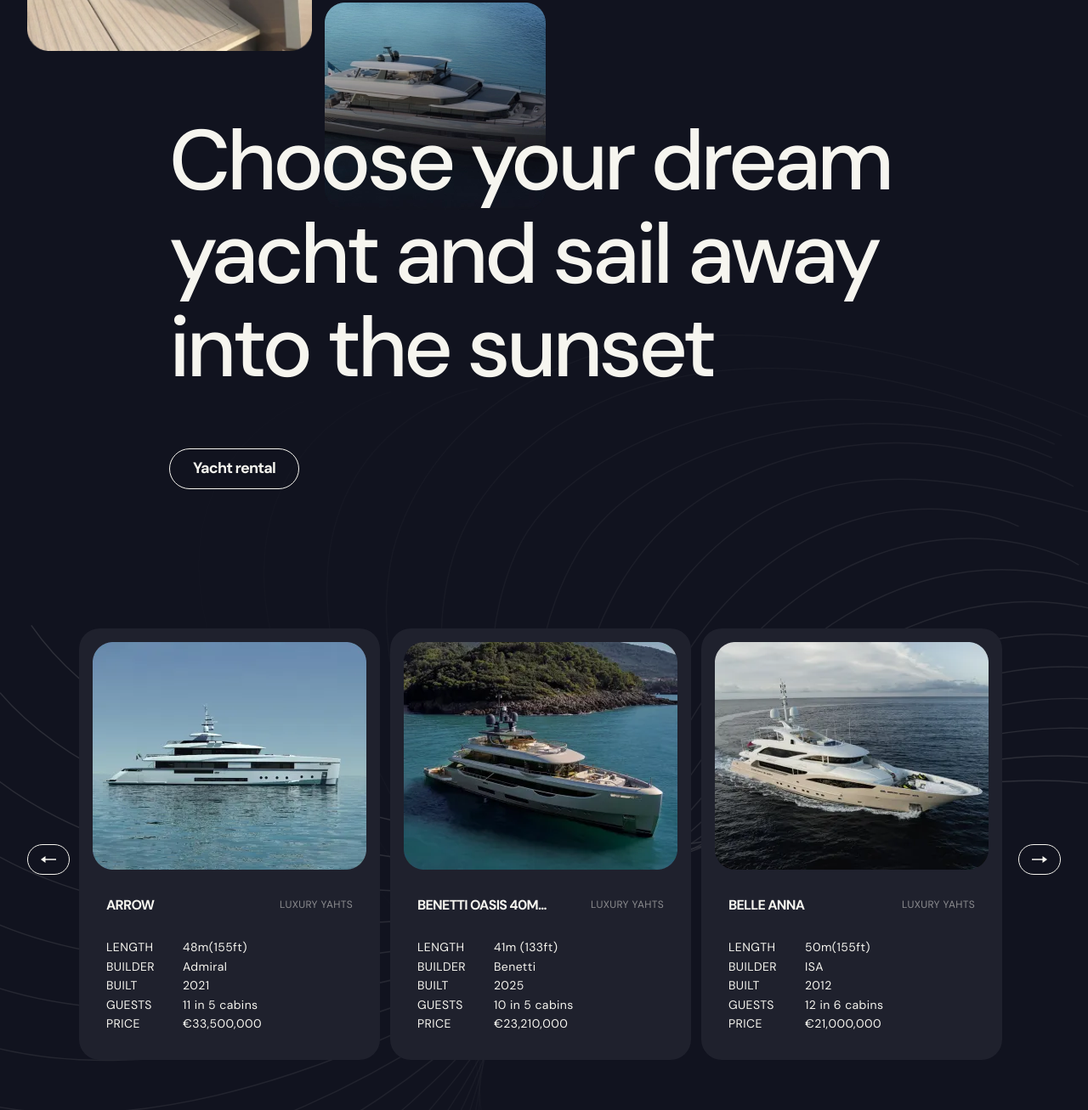
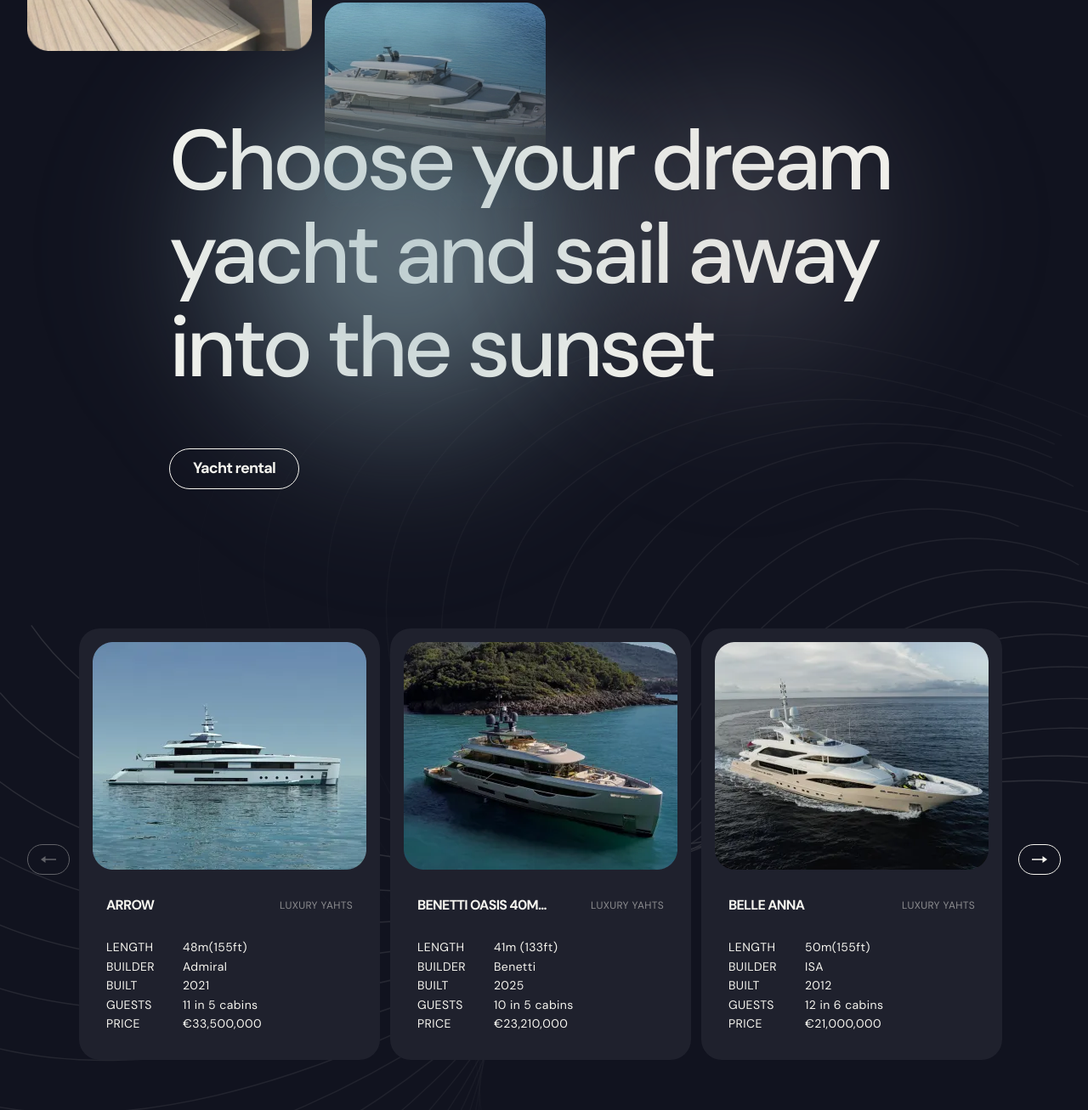
Before and after one commit to DennisUser1/Yacht-Adventures, a website built with Vite: page src/index.html in a window 1280 px wide. Shown: the part 1833-3140 px from the top of the page at 85% size. Built offline with nearby package versions, Linux system fonts and the light colour scheme.

Commit message:
v.1.17. Added yacht-card.js + yacht-swiper.js + fixed bugs

```diff
--- a/src/css/about-block.css
+++ b/src/css/about-block.css
@@ -191,7 +191,8 @@
 @media only screen and (min-width: 768px) {
   .about-img-last {
     position: absolute;
-    top: -120px;
+    /* top: -120px; */
+    top: 870px;
     left: 365px;
   }
   .about-img-first {
--- a/src/css/ellipses-light.css
+++ b/src/css/ellipses-light.css
@@ -47,6 +47,54 @@
 }
 
 /* yachts block ellipses: */
+
+.yachts-block__title::before {
+  width: 200px;
+  height: 200px;
+  top: -38%;
+  left: -6%;
+  background-color: rgba(145, 175, 186, 0.6);
+}
+
+.yachts-block__title::after {
+  width: 90px;
+  height: 90px;
+  top: 16%;
+  left: 79%;
+  background-color: rgba(166, 169, 178, 0.3);
+}
+
+@media (min-width: 768px) and (max-width: 1279px) {
+  .yachts-block__title::before {
+    width: 370px;
+    height: 370px;
+    left: -2%;
+    top: -17%;
+  }
+
+  .yachts-block__title::after {
+    width: 290px;
+    height: 290px;
+    left: 61%;
+    top: -2%;
+  }
+}
+
+@media (min-width: 1280px) {
+  .yachts-block__title::before {
+    width: 390px;
+    height: 390px;
+    left: 9%;
+    top: -11%;
+  }
+
+  .yachts-block__title::after {
+    width: 300px;
+    height: 300px;
+    left: 59%;
+    top: -5%;
+  }
+}
 
 /* services block ellipse: */
 
--- a/src/css/yachts-block.css
+++ b/src/css/yachts-block.css
@@ -204,9 +204,9 @@
   }
 }
 
-.yachts-block__card-list {
+/* .yachts-block__card-list {
   margin-bottom: 24px;
-}
+} */
 
 @media (min-width: 768px) and (max-width: 1279px) {
   .yachts-block__card-list {
@@ -344,9 +344,10 @@
 
 /* swiper */
 .yachts-block__card-list {
-  max-width: 704px;
+  max-width: 320px;
   max-height: 469px;
   padding: 0;
+  margin-bottom: 24px;
 }
 .yachts-block__buttons-wrap {
   position: relative;
@@ -375,6 +376,10 @@
   }
 }
 @media (min-width: 768px) {
+  .yachts-block__card-list {
+    max-width: 704px;
+  }
+
   .yachts-swiper {
     height: 508px;
   }
--- /dev/null
+++ b/src/js/yacht-card.js
@@ -0,0 +1,6 @@
+VanillaTilt.init(document.querySelectorAll('.yachts-block__card-set'), {
+    max: 3,
+    speed: 400,
+    glare: true,
+    'max-glare': 0.1,
+});
--- /dev/null
+++ b/src/js/yacht-swiper.js
@@ -0,0 +1,31 @@
+const swiper = new Swiper('.swiper', {
+  slidesPerView: getSlidesPerView(),
+  direction: getDirection(),
+  navigation: {
+    nextEl: '.swiper-button-next',
+    prevEl: '.swiper-button-prev',
+  },
+  on: {
+    resize: function () {
+      swiper.changeDirection(getDirection());
+      swiper.params.slidesPerView = getSlidesPerView();
+      swiper.update();
+    },
+  },
+});
+
+function getDirection() {
+  const windowWidth = window.innerWidth;
+  return windowWidth <= 115 ? 'vertical' : 'horizontal';
+}
+
+function getSlidesPerView() {
+  const windowWidth = window.innerWidth;
+  if (windowWidth >= 1280) {
+    return 3;
+  } else if (windowWidth >= 768) {
+    return 2;
+  } else {
+    return 1;
+  }
+}
--- a/src/main.js
+++ b/src/main.js
@@ -1,5 +1,7 @@
 import './js/hero-parallax.js';
 import './js/mobile-menu.js';
+import './js/yacht-card.js';
+import './js/yacht-swiper.js';
 import './js/services-flip-card.js';
 import './js/modal-rent.js';
 import './js/review-card.js';
```
